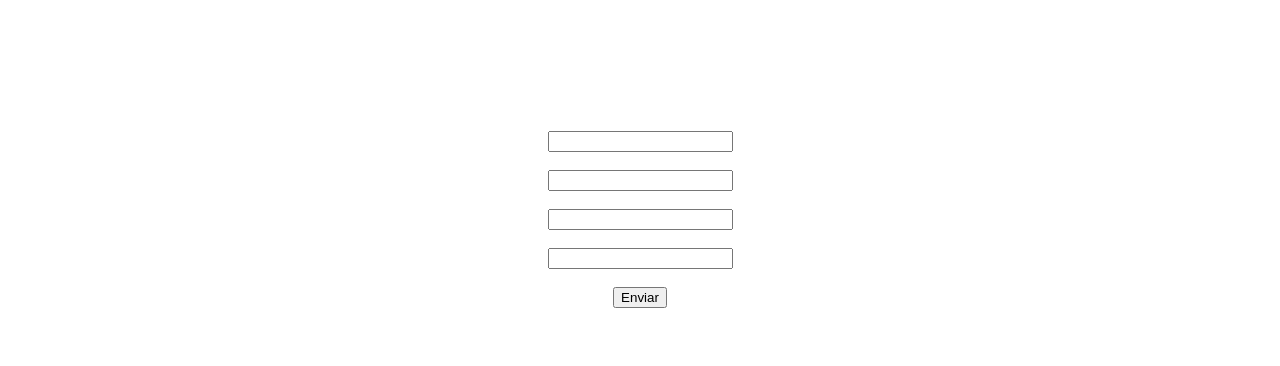
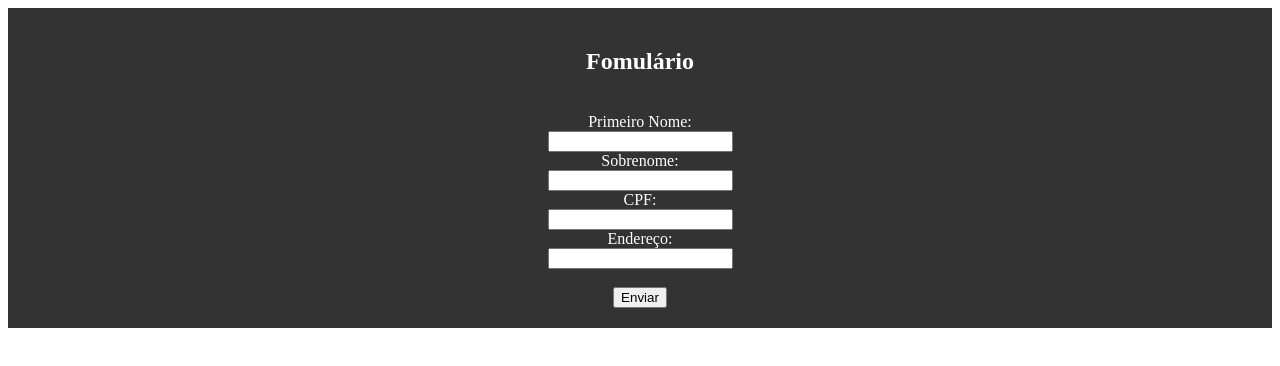
Before and after one commit to IsaiasOliveira2023/Formulario, a plain HTML site: page index.html in a window 1280 px wide. Drawn offline with Linux system fonts and the light colour scheme.

Commit message:
Update index.html

```diff
--- a/index.html
+++ b/index.html
@@ -2,7 +2,7 @@
 <html>
   <style>
         #header {
-            background-color: 3cb371;
+            background-color: #333;
             color: #fff;
             text-align: center;
             padding: 20px;
```
